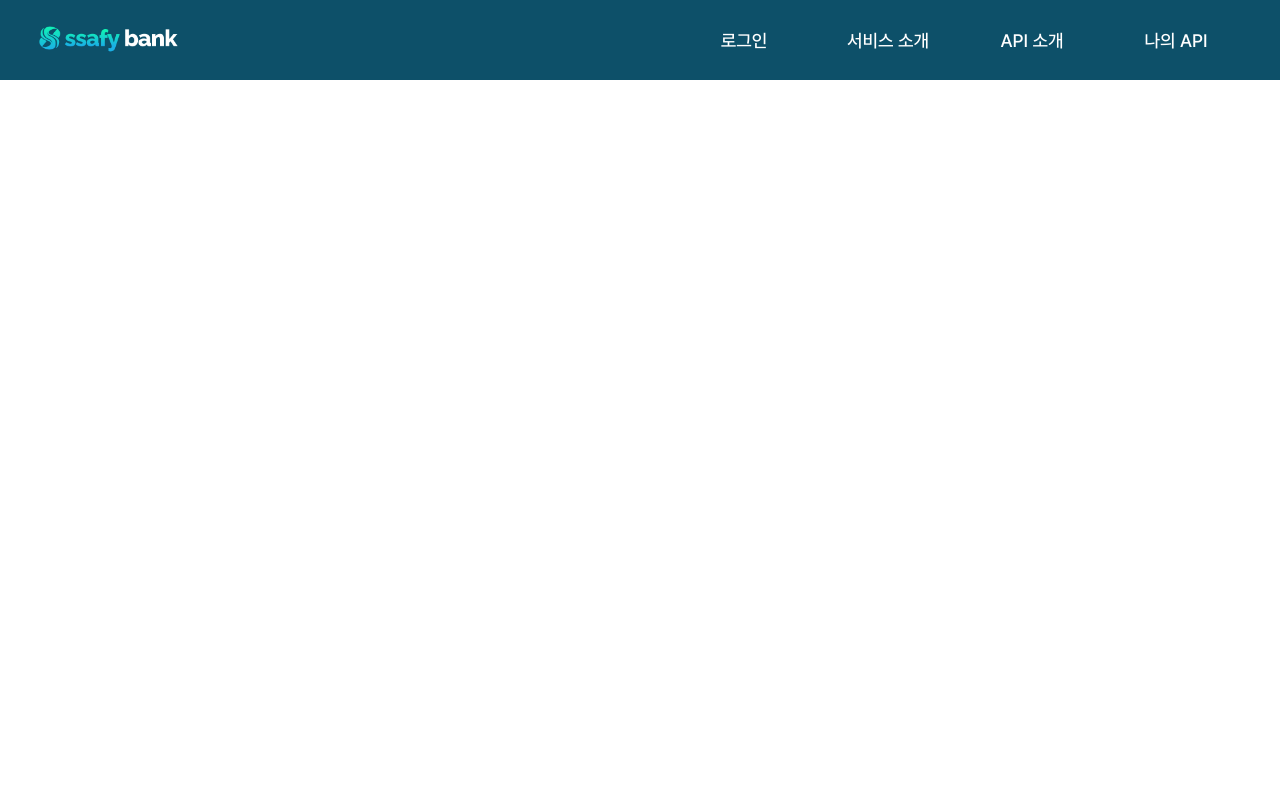
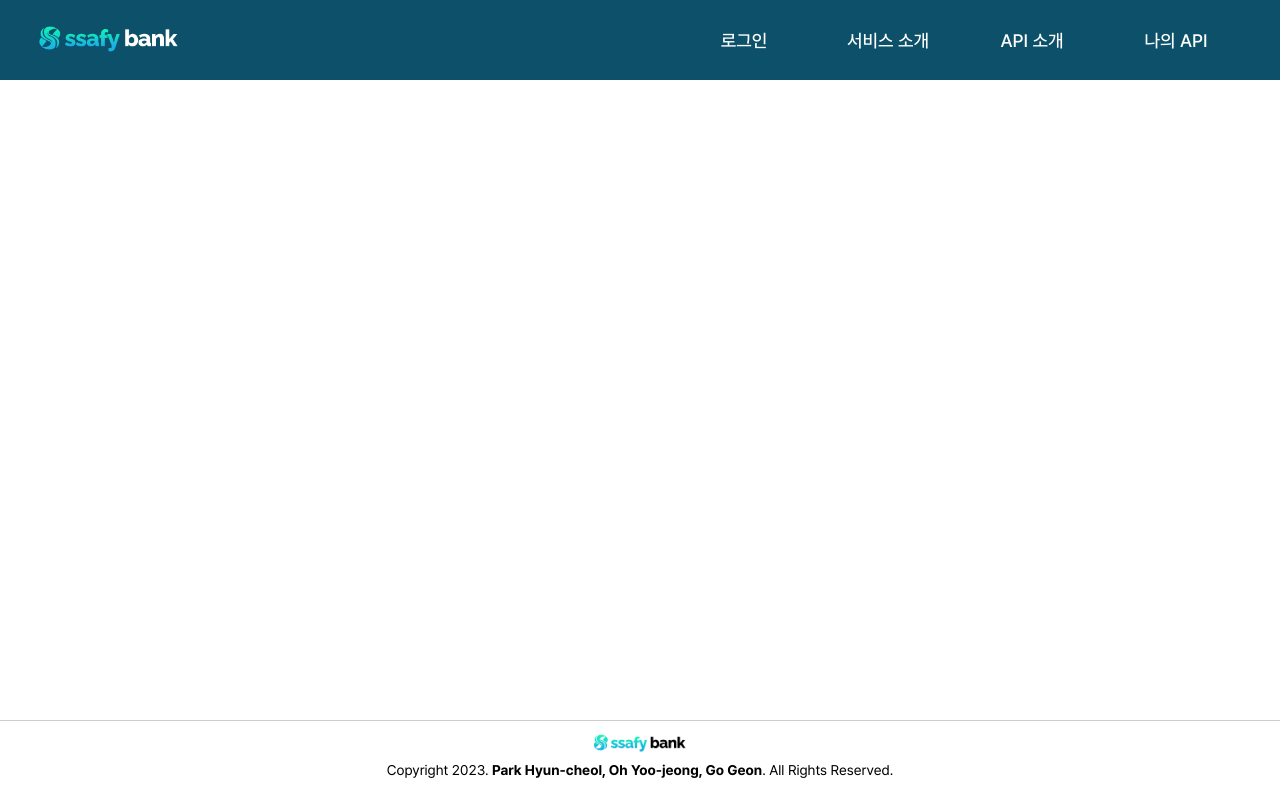
Before and after one commit to SSAFYBANK/SSAFY-Bank-React, a React (Vite) app: page / in a window 1280 px wide. Built offline with nearby package versions, Linux system fonts and the light colour scheme.

Commit message:
:sparkles: [Feat] Add Footer Component

```diff
--- a/src/assets/styles/GlobalStyle.ts
+++ b/src/assets/styles/GlobalStyle.ts
@@ -65,6 +65,93 @@ const GlobalStyle = css`
         font-family: "Pretendard", sans-serif;
         font-size: 16px;
     }
+
+    html,
+    body,
+    div,
+    span,
+    applet,
+    object,
+    iframe,
+    h1,
+    h2,
+    h3,
+    h4,
+    h5,
+    h6,
+    p,
+    blockquote,
+    pre,
+    a,
+    abbr,
+    acronym,
+    address,
+    big,
+    cite,
+    code,
+    del,
+    dfn,
+    em,
+    img,
+    ins,
+    kbd,
+    q,
+    s,
+    samp,
+    small,
+    strike,
+    strong,
+    sub,
+    sup,
+    tt,
+    var,
+    b,
+    u,
+    i,
+    center,
+    dl,
+    dt,
+    dd,
+    ol,
+    ul,
+    li,
+    fieldset,
+    form,
+    label,
+    legend,
+    table,
+    caption,
+    tbody,
+    tfoot,
+    thead,
+    tr,
+    th,
+    td,
+    article,
+    aside,
+    canvas,
+    details,
+    embed,
+    figure,
+    figcaption,
+    footer,
+    header,
+    hgroup,
+    menu,
+    nav,
+    output,
+    ruby,
+    section,
+    summary,
+    time,
+    mark,
+    audio,
+    video {
+        margin: 0;
+        padding: 0;
+        border: 0;
+        vertical-align: baseline;
+    }
 `;
 
 // ----------------------------------------------------------------------------------------------------
--- a/src/assets/styles/Theme.ts
+++ b/src/assets/styles/Theme.ts
@@ -7,6 +7,7 @@ type Theme = {
         primarydark: string;
         secondary: string;
         tertiary: string;
+        faintgray: string;
     };
 };
 
@@ -18,6 +19,7 @@ const theme: Theme = {
         primarydark: "#0D5069",
         secondary: "#11F5B5",
         tertiary: "#12FEFF",
+        faintgray: "#CCCDCF",
     },
 };
 
--- /dev/null
+++ b/src/components/footer/Footer.tsx
@@ -0,0 +1,63 @@
+/* Import */
+import styled from "@emotion/styled";
+import Theme from "@assets/styles/Theme";
+import LogoImage from "@assets/images/Service-Logo-Black.png";
+
+// ----------------------------------------------------------------------------------------------------
+
+/* Variables */
+const { faintgray } = Theme.colors;
+
+// ----------------------------------------------------------------------------------------------------
+
+/* Footer Component */
+function Footer() {
+    return (
+        <FooterContainer>
+            <LogoWrapper>
+                <Logo src={LogoImage} alt="싸피뱅크 로고" />
+            </LogoWrapper>
+            <FooterContent>
+                Copyright 2023. <span>Park Hyun-cheol, Oh Yoo-jeong, Go Geon</span>. All Rights
+                Reserved.
+            </FooterContent>
+        </FooterContainer>
+    );
+}
+
+// ----------------------------------------------------------------------------------------------------
+
+/* Styles */
+const FooterContainer = styled("div")`
+    box-sizing: border-box;
+    display: flex;
+    flex-direction: column;
+    align-items: center;
+    position: absolute;
+    bottom: 0;
+    width: 100%;
+    height: 5em;
+    border-top: solid 1px ${faintgray};
+`;
+
+const LogoWrapper = styled("div")`
+    width: 8%;
+    margin-top: 0.4em;
+`;
+
+const Logo = styled("img")`
+    width: 100%;
+`;
+
+const FooterContent = styled("div")`
+    font-size: 14px;
+    span {
+        font-size: 14px;
+        font-weight: 700;
+    }
+`;
+
+// ----------------------------------------------------------------------------------------------------
+
+/* Export */
+export default Footer;
--- a/src/components/header/Header.tsx
+++ b/src/components/header/Header.tsx
@@ -2,8 +2,8 @@
 import React from "react";
 import styled from "@emotion/styled";
 import useRouter from "@hooks/useRouter";
-import Theme from "@/assets/styles/Theme";
-import LogoImage from "@assets/images/Service-Logo.png";
+import Theme from "@assets/styles/Theme";
+import LogoImage from "@assets/images/Service-Logo-White.png";
 
 // ----------------------------------------------------------------------------------------------------
 
@@ -38,13 +38,13 @@ const HeaderContainer = styled("div")`
     display: flex;
     justify-content: space-between;
     align-items: center;
+    position: fixed;
+    z-index: 30;
+    top: 0;
+    left: 0;
     width: 100%;
     height: 10%;
     background-color: ${primarydark};
-    position: fixed;
-    z-index: 999;
-    top: 0;
-    left: 0;
 `;
 
 const LogoWrapper = styled("div")`
--- a/src/hooks/useRouter.tsx
+++ b/src/hooks/useRouter.tsx
@@ -4,7 +4,7 @@ import { useNavigate } from "react-router-dom";
 
 // ----------------------------------------------------------------------------------------------------
 
-/* Using Router Hook */
+/* Router Hook */
 interface Router {
     routeTo: (path: string) => void;
 }
--- a/src/pages/home/Home.tsx
+++ b/src/pages/home/Home.tsx
@@ -1,10 +1,12 @@
 import Header from "@components/header/Header";
+import Footer from "@components/footer/Footer";
 
 function Home() {
     return (
         <>
             <Header />
             <div>홈페이지입니다.</div>
+            <Footer />
         </>
     );
 }
--- a/src/pages/info/Info.tsx
+++ b/src/pages/info/Info.tsx
@@ -1,10 +1,12 @@
 import Header from "@components/header/Header";
+import Footer from "@components/footer/Footer";
 
 function Info() {
     return (
         <>
             <Header />
             <div>마이 페이지입니다.</div>
+            <Footer />
         </>
     );
 }
--- a/src/pages/login/Login.tsx
+++ b/src/pages/login/Login.tsx
@@ -1,4 +1,5 @@
 import Header from "@components/header/Header";
+import Footer from "@components/footer/Footer";
 
 // ----------------------------------------------------------------------------------------------------
 
@@ -8,6 +9,7 @@ function Login() {
         <>
             <Header />
             <div>로그인 페이지입니다.</div>
+            <Footer />
         </>
     );
 }
--- a/src/pages/service/Service.tsx
+++ b/src/pages/service/Service.tsx
@@ -1,10 +1,12 @@
 import Header from "@components/header/Header";
+import Footer from "@/components/footer/Footer";
 
 function Service() {
     return (
         <>
             <Header />
             <div>서비스 페이지입니다.</div>
+            <Footer />
         </>
     );
 }
```
Also changed, not shown: src/assets/images/Service-Logo-Black.png (added), src/assets/images/Service-Logo-White.png (renamed from src/assets/images/Service-Logo.png).
